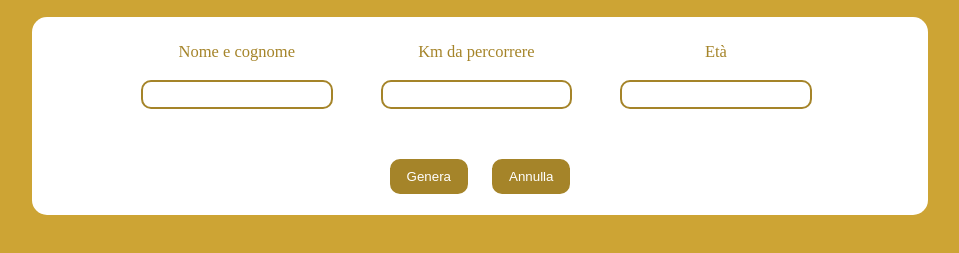
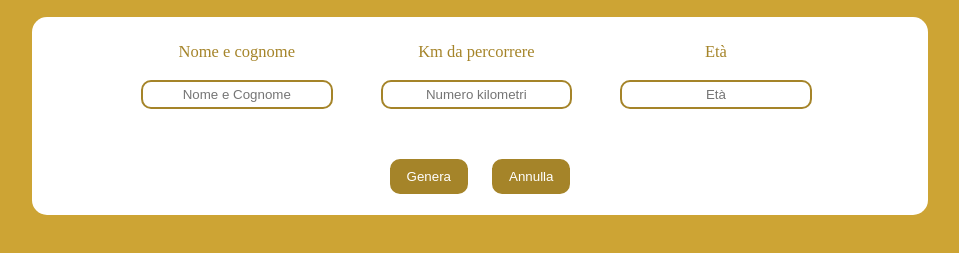
Before and after one commit to Entity-Code/js-biglietto-treno-form, a plain HTML site: page index.html in a window 1280 px wide. Shown: the part 87-340 px from the top of the page, without its empty margins (160-1119 px from the left). Drawn offline with Linux system fonts and the light colour scheme.

Commit message:
problema output

```diff
--- a/index.html
+++ b/index.html
@@ -19,19 +19,19 @@
                         <div class="container-nome b ">
                            <h4>Nome e cognome</h4>
                            <!-- input nome cognome -->
-                           <input id="nomeCognome" type="text">
+                           <input id="nomeCognome" type="text" placeholder="Nome e Cognome">
                         </div>
                         <!-- Km da percorrere -->
                         <div class="container-km b">
                            <h4>Km da percorrere</h4>
                            <!-- input km da percorrere -->
-                           <input id="numeroKm" type="text">
+                           <input id="numeroKm" type="text" placeholder="Numero kilometri">
                         </div>
                         <!-- Fascia d'età -->
                         <div class="container-eta b">
                            <h4>Età</h4>
                            <!-- input età -->
-                           <input id="numeroEta" type="text">
+                           <input id="numeroEta" type="text" placeholder="Età">
                         </div>
                      </div>
                         <!-- GENERA / ANNULLA -->
@@ -57,7 +57,7 @@
                         <div class="box">
                            <h2>NOME PASSEGGERO :</h2>
                            <!-- output nome e cognome biglietto -->
-                           <h2 id="nomeCognomeB">Mattia Tummolillo</h2>
+                           <h2 id="nomeCognomeB"></h2>
                         </div>
                         <!-- OFFERTA -->
                         <div class="box others">
--- a/js/script.js
+++ b/js/script.js
@@ -25,14 +25,18 @@
    	   }
       );
 
-      // Annulla
+      // Annulla (reset form)
       var annulla = document.getElementById("annulla");
-      genera.addEventListener("click",
+      annulla.addEventListener("click",
    	  function() {
+           // reset
+           document.getElementById("form").reset();
            // display biglietto off
            biglietto.className = "dNone";
    	   }
       );
+
+
 
 
 // prezzo biglietto
@@ -52,7 +56,7 @@
 
 
 // OUTPUT
-
+nomeCognome.innerHTML = nomeCognome; //non ho capito come far uscire il nome inserito nell'input nell'id nomeCognomeB all'interno del biglietto
 
 
 
```
